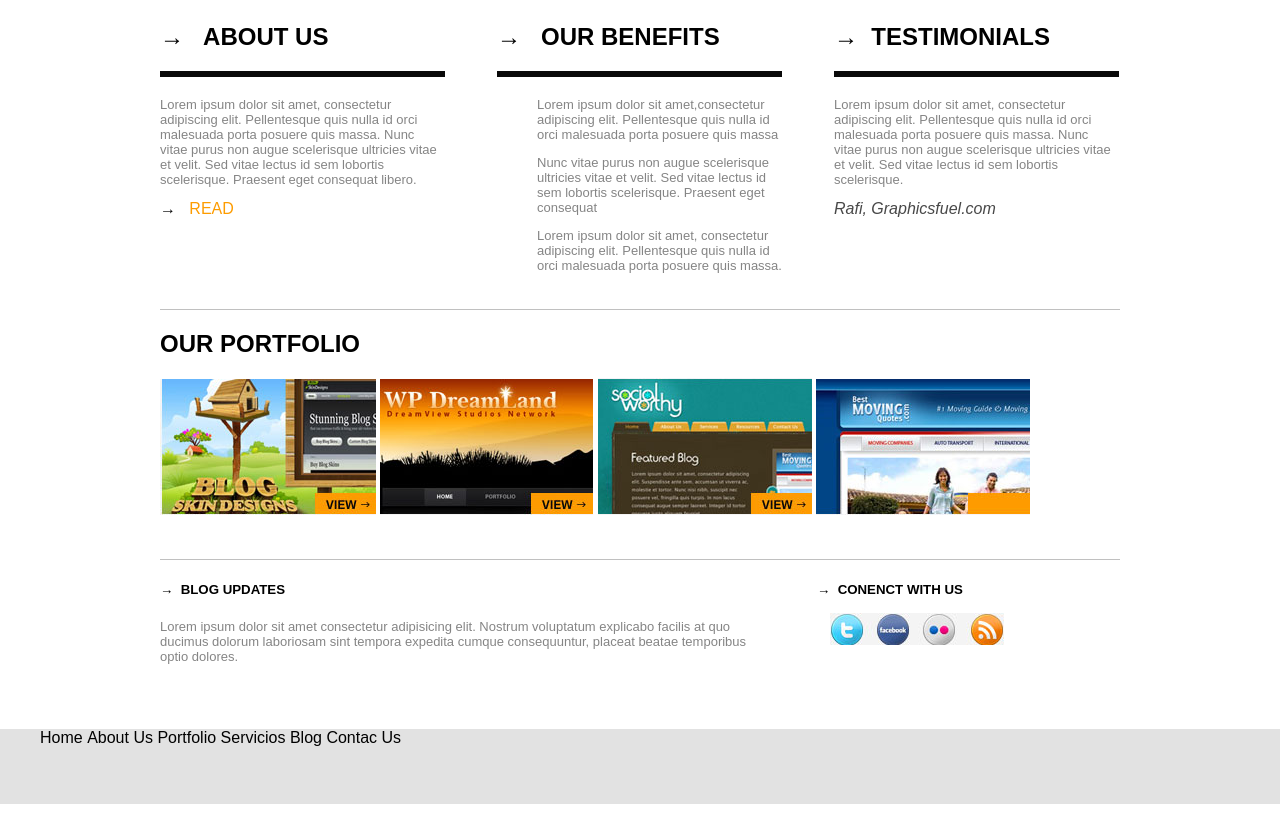
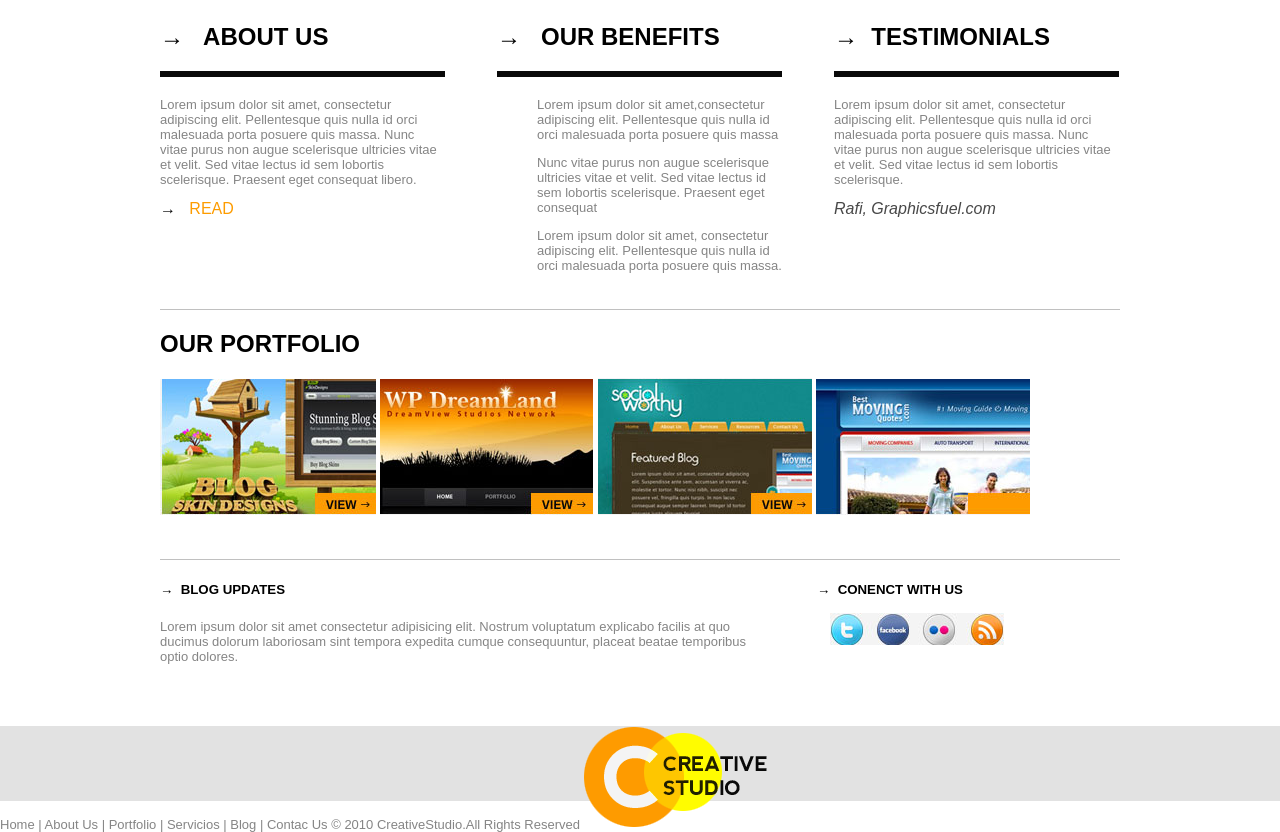
Before and after one commit to hillaryCF/creative-studio, a plain HTML site: page index.html in a window 1280 px wide. Shown: the part 603-1435 px from the top of the page. Before the commit the page ends 1407 px from the top, so only its background shows below. Drawn offline with Linux system fonts and the light colour scheme.

Commit message:
agrego informacion al footer

```diff
--- a/index.html
+++ b/index.html
@@ -93,16 +93,17 @@
 
     </div>
      <!-- Footer -->
-     <div id="footer">
-        <ul class ="footer-menue">
-          <li>Home</li>
-          <li>About Us</li>
-          <li>Portfolio</li>
-          <li>Servicios</li>
-          <li>Blog</li>
-          <li>Contac Us</li>
-        </ul>
-       </div>
+      <div id="footer" class="clearfix">
+        <div class="subfooter">
+          <p>
+            <span>
+              <span>  Home | About Us | Portfolio | Servicios | Blog | Contac Us </span>
+              <span>© 2010 CreativeStudio.All Rights Reserved</span>
+            </span>
+           <img src="img/content/logo.png" class="footer-logo" alt="">
+          </p>
+        </div>
+      </div>
        <!-- End footer -->
   </body>
 </html>
```
